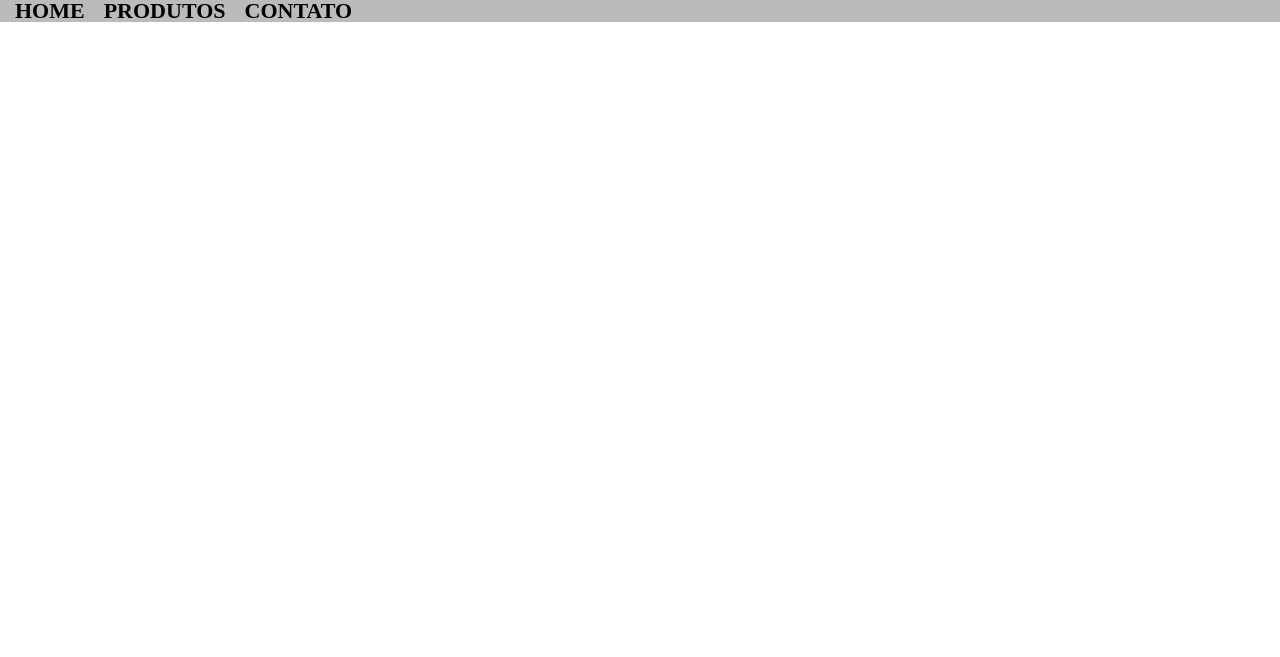
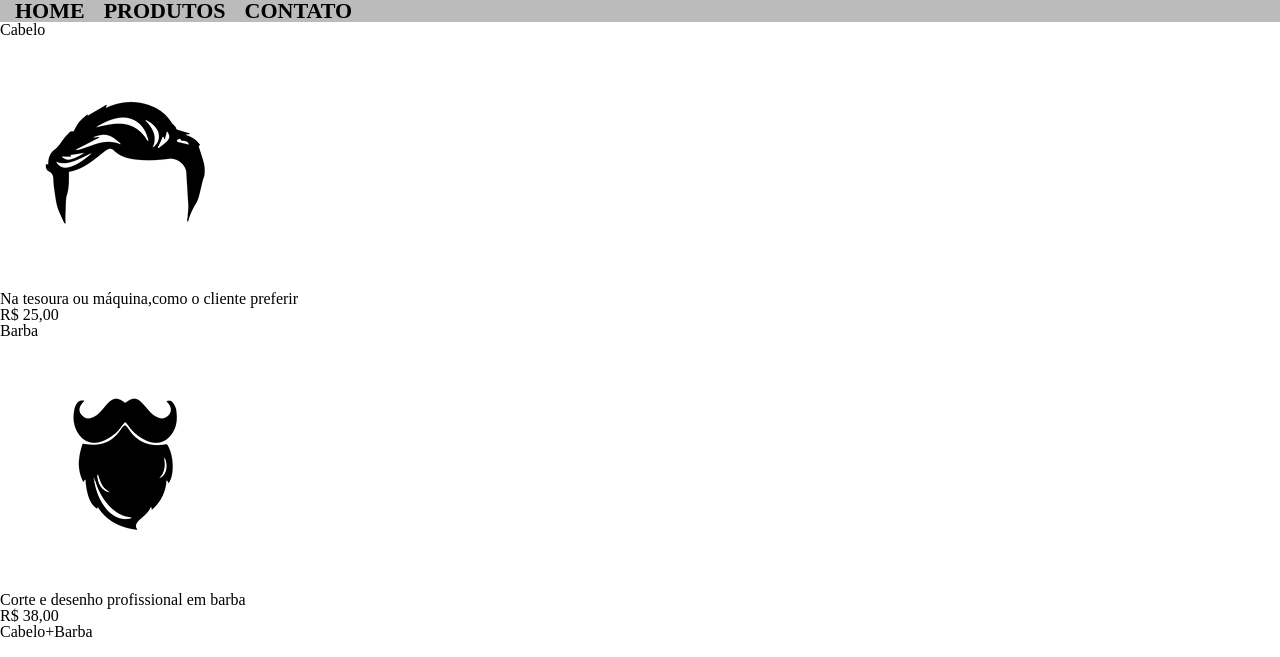
Before and after one commit to pqnin23/its-my, a plain HTML site: page produtos.html in a window 1280 px wide. Shown: the part 253-910 px from the top of the page. Before the commit the page ends 800 px from the top, so only its background shows below. Drawn offline with Linux system fonts and the light colour scheme.

Commit message:
Add files via upload

```diff
--- a/produtos.html
+++ b/produtos.html
@@ -1,5 +1,5 @@
 <!DOCTYPE html>
-<html lang="en">
+<html lang="pt-br">
 <head>
 	<meta charset="UTF-8">
 	<meta http-equiv="X-UA-Compatible" content="IE=edge">
@@ -18,6 +18,36 @@
 			<li><a href="contato.html"> Contato</a></li>
 		</ul>
 	</nav>
+
 	</header>
+	<ul class="produtos">
+
+	<li>
+		<h2>Cabelo</h2>
+		<img src="cabelo.jpg">
+		<p class="produto descricao">Na tesoura ou máquina,como o cliente preferir </p>
+		<p class="produto preço">R$ 25,00</p>
+	</li>
+
+	<li>
+
+		<h2>Barba</h2>
+		<img src="barba.jpg">
+		<p class="produto descricao">Corte e desenho profissional em barba</p>
+		<p class="produto preço">R$ 38,00</p>
+
+	</li>
+
+	<li>
+		<h2>Cabelo+Barba</h2>
+		<img src="cabelo+barba.jpg">
+		<p class="produto descricao"></p>
+		<p class="produto preço"></p>
+
+	</li>
+</ul>
+
+
+
 </body>
 </html>
```
